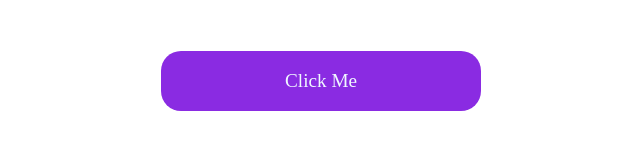
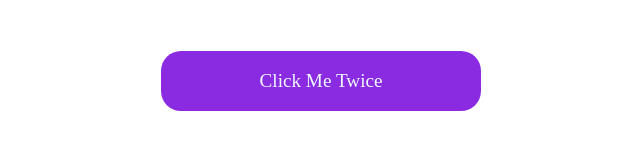
Before and after one commit to dhruvin2003/html-css-js-counterapp, a plain HTML site: page index.html in a window 1280 px wide. Shown: the part 327-476 px from the top of the page, 319-959 px from the left. Drawn offline with Linux system fonts and the light colour scheme.

Commit message:
Add files via upload

```diff
--- a/index.html
+++ b/index.html
@@ -4,13 +4,13 @@
 <head>
     <meta charset="UTF-8">
     <meta name="viewport" content="width=device-width, initial-scale=1.0">
-    <title>one click</title>
+    <title>Double Click</title>
     <link rel="stylesheet" href="./style.css">
 </head>
 
 <body>
     <div id="box">
-        <p class="clickme">Click Me </p>
+        <p class="clickme">Click Me Twice</p>
     </div>
 </body>
 <script src="./script.js"></script>
--- a/script.js
+++ b/script.js
@@ -1,5 +1,5 @@
 const boxelement = document.getElementById("box");
-// click event listner
-boxelement.addEventListener("click", function() {
-    alert("areyy bhyii click kiya re");
+// double click event listner
+boxelement.addEventListener("dblclick", function() {
+    alert("areyy ab double click kiya re");
 });
```
Also changed, not shown: style.css (indentation only).
